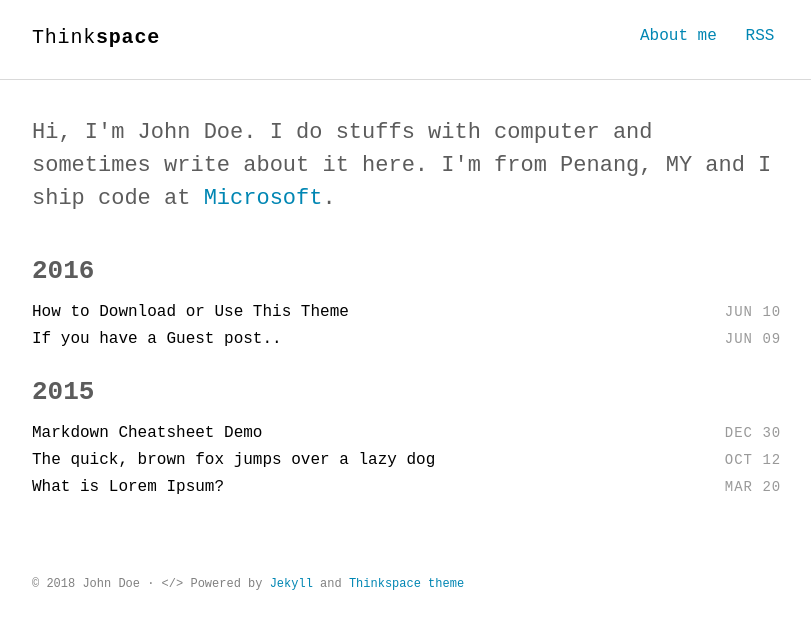
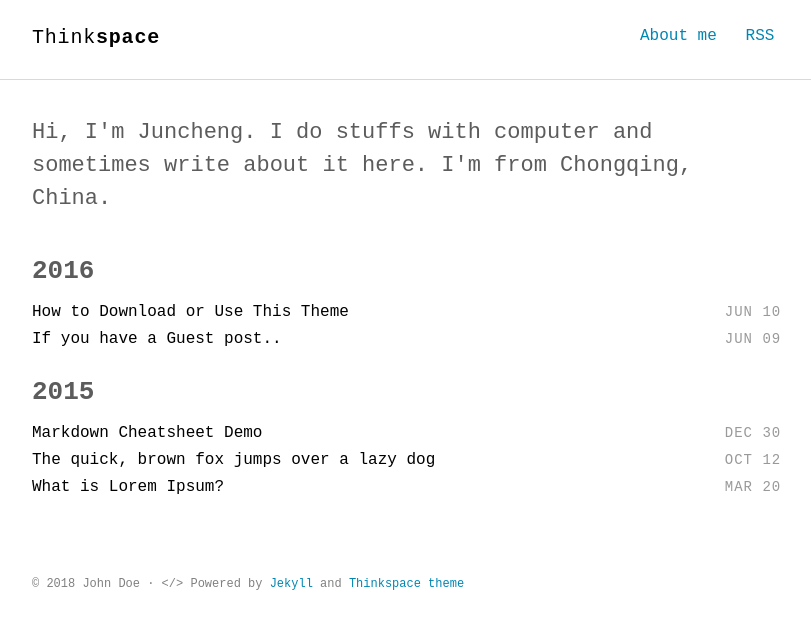
Before and after one commit to Vbubblery/blog, a Jekyll site: the page built from index.html, in a window 1280 px wide. Shown: the top 629 px of the page, without its empty margins (232-1043 px from the left). Built offline with Jekyll 4.4.1, drawn with Linux system fonts in a browser that asks for light colours; some web fonts are replaced.

Commit message:
Update intro.html

```diff
--- a/_includes/intro.html
+++ b/_includes/intro.html
@@ -1,5 +1,5 @@
 <section class="intro">
   <div class="container">
-    <p class="lead">Hi, I'm John Doe. I do stuffs with computer and sometimes write about it here. I'm from Penang, MY and I ship code at <a href="#">Microsoft</a>.</p>
+    <p class="lead">Hi, I'm Juncheng. I do stuffs with computer and sometimes write about it here. I'm from Chongqing, China.</p>
   </div>
 </section>
```
